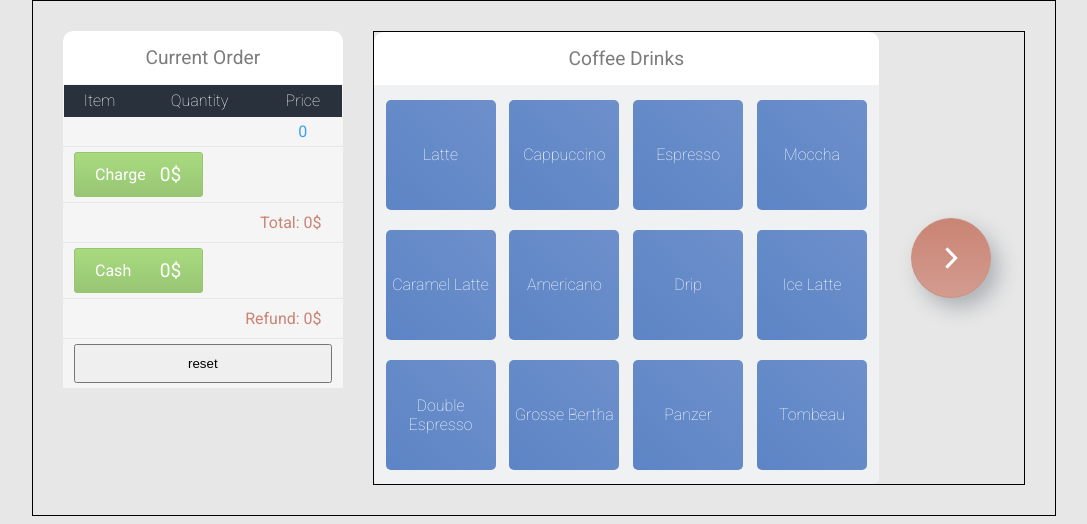
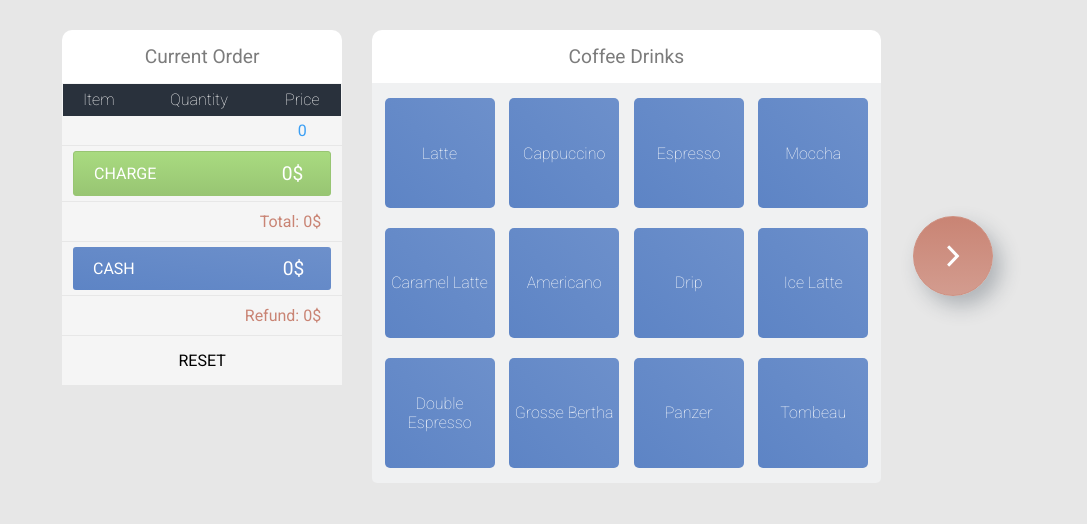
Before and after one commit to dh-dev-prog/pos, a plain HTML site: page pos.html in a window 1280 px wide. Shown: the whole page, without its empty margins (96-1183 px from the left). Drawn offline with Linux system fonts and the light colour scheme; files whose address does not match are found by name.

Commit message:
Work on button design

```diff
--- a/css/pos.scss
+++ b/css/pos.scss
@@ -9,7 +9,6 @@
   background: -moz-linear-gradient(right top, #c0c0c0, #d9d9d9);
   background: linear-gradient(to left bottom, #6D90CB, #5D84C5);
 }
-
 @mixin flex {
   display: -webkit-box;  /* OLD - iOS 6-, Safari 3.1-6, BB7 */
   display: -ms-flexbox;  /* TWEENER - IE 10 */
@@ -57,7 +56,6 @@ body {
   width: 100%;
   padding: 30px;
   margin-bottom: 10px;
-  border: 1px solid black;
 }
 @media all and (min-width:900px) {
   .page {
@@ -82,7 +80,6 @@ body {
   align-self: flex-start;
   width: 70%;
   margin-left: 15px;
-  border: 1px solid black;
 }
 .header {
   width: 100%;
@@ -103,7 +100,6 @@ body {
   padding: 1%;
   background-color: #f0f1f2;
   border-radius: 0 0 5px 5px;
-
 }
 .drink__item {
   @include flex;
@@ -131,7 +127,6 @@ body {
   @extend .drink__item;
   font-size: 1.5em;
 }
-
 .arrow {
   @include flex;
   @include justify-content-center;
@@ -141,7 +136,6 @@ body {
   height: 80px;
   margin: 0 5%;
   background: linear-gradient(#c98474, #d39c8f);
-  background-color: silver;
   border-radius: 50px;
   border: 1px solid #ce9081;
   box-shadow: 8px 10px 20px 0px rgba(46,61,73,0.3);
@@ -191,16 +185,13 @@ td {
   }
 }*/
 .button__cell {
-  width: 50%;
+  width: 100%;
   padding: 10px 20px;
-  background: linear-gradient(#a9db80, #98c573);
-  border: 1px solid #98c573;
   border-radius: 3px;
   color: #fff;
+  text-transform: uppercase;
   cursor: pointer;
   &:hover {
-    background: linear-gradient(#b1de8c, #c2e5a6);
-    border: 1px solid #c2e5a6;
     cursor: pointer;
   }
 }
@@ -217,11 +208,30 @@ td {
   vertical-align: middle;
   text-align: right;
 }
+#charge {
+  background: linear-gradient(#a9db80, #98c573);
+  border: 1px solid #98c573;
+  &:hover {
+    background: linear-gradient(#b1de8c, #c2e5a6);
+    border: 1px solid #c2e5a6;
+  }
+}
+#money {
+  background: linear-gradient(to left bottom, #6D90CB, #5D84C5);
+}
 #reset {
   width: 100%;
   padding: 10px 0;
+  text-align: center;
+  text-transform: uppercase;
+  cursor: pointer;
+  &:hover {
+    background: linear-gradient(#c98474, #d39c8f);
+    border-radius: 3px;
+    border: 1px solid #ce9081;
+    color: #fff;
+  }
 }
-
 #showNumber, #refund {
   width: 100%;
   padding: 10px 20px;
--- a/js/pos2.js
+++ b/js/pos2.js
@@ -95,7 +95,7 @@
     reset: function(){
       model.currentNum = ''; //same than getChange
       viewTable.tbody.innerHTML = '';
-      viewTable.bigTotal.innerHTML = 'Total: ' + 0;
+      viewTable.bigTotal.innerHTML = 0 + '$';
       model.numA = 0;
       model.numB = 0;
       model.total = 0;
--- a/pos.html
+++ b/pos.html
@@ -50,7 +50,7 @@
             </tr>
             <tr>
               <td colspan="3">
-                <button id="reset">reset</button>
+                <div id="reset">reset</div>
               </td>
             </tr>
           </tfoot>
```
Also changed, not shown: css/pos.css, 1 other file.
